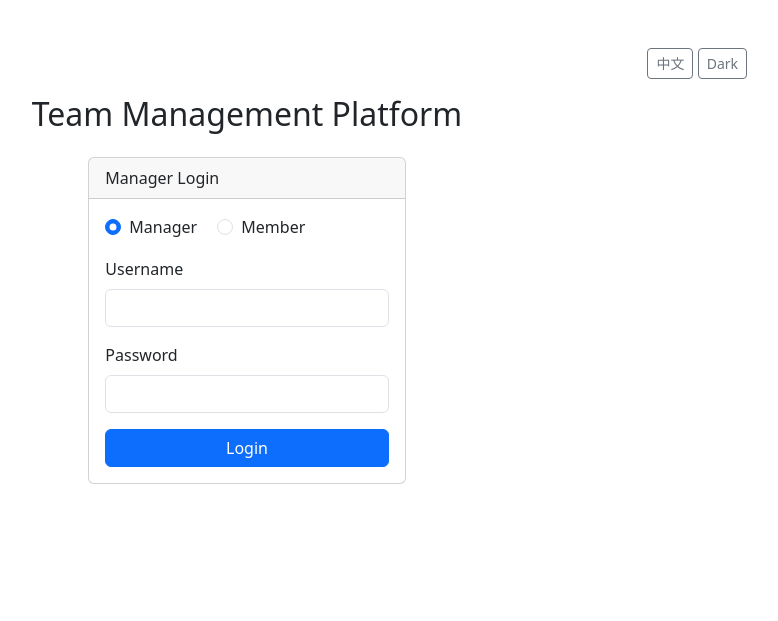
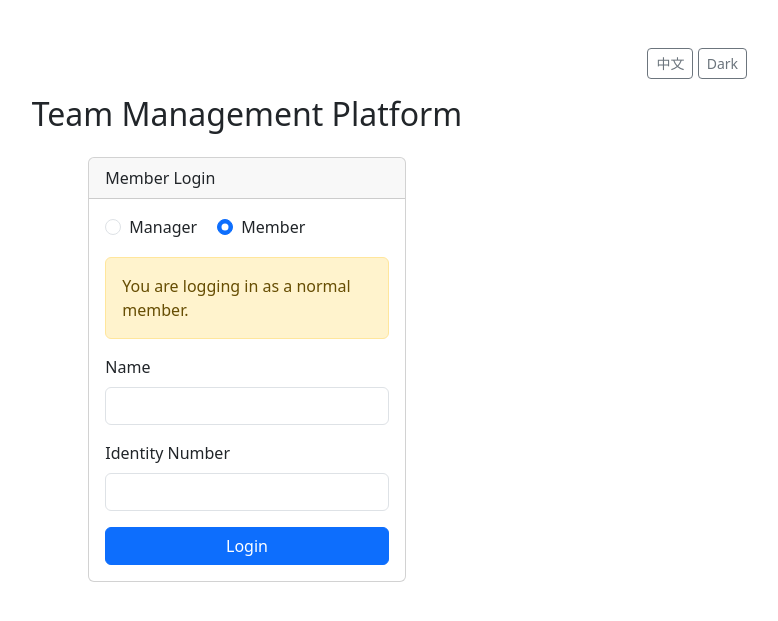
Before and after one commit to leyuwei/YourTeam, a PHP site: page /login.php in a window 1280 px wide. Shown: the top 621 px of the page, without its empty margins (393-1171 px from the left). Run offline with PHP 8.4, Linux system fonts and the light colour scheme.

Commit message:
Default to member login with identity warning

```diff
--- a/app.js
+++ b/app.js
@@ -13,7 +13,7 @@ const translations = {
     'header.title': 'Team Management Platform',
     'qr.scan': 'Scan to Enter',
     'qr.copy': 'Copy Link',
-    'login.title': 'Manager Login',
+    'login.title': 'Member Login',
     'login.title.manager': 'Manager Login',
     'login.title.member': 'Member Login',
     'login.username': 'Username',
@@ -21,6 +21,8 @@ const translations = {
     'login.button': 'Login',
     'login.radio.manager': 'Manager',
     'login.radio.member': 'Member',
+    'login.warning.manager': 'You are logging in as a manager.',
+    'login.warning.member': 'You are logging in as a normal member.',
     'login.name': 'Name',
     'login.identity': 'Identity Number',
     'account.title': 'Account Settings',
@@ -251,7 +253,7 @@ const translations = {
     'header.title': '团队管理平台',
     'qr.scan': '扫码进入',
     'qr.copy': '复制链接',
-    'login.title': '管理员登录',
+    'login.title': '成员登录',
     'login.title.manager': '管理员登录',
     'login.title.member': '成员登录',
     'login.username': '用户名',
@@ -259,6 +261,8 @@ const translations = {
     'login.button': '登录',
     'login.radio.manager': '管理员',
     'login.radio.member': '一般成员',
+    'login.warning.manager': '您正在以管理员身份登录。',
+    'login.warning.member': '您正在以普通成员身份登录。',
     'login.name': '姓名',
     'login.identity': '身份证号',
     'account.title': '账户设置',
--- a/login.php
+++ b/login.php
@@ -6,7 +6,7 @@ if(isset($_SESSION['role'])){
 }
 $error = '';
 if($_SERVER['REQUEST_METHOD'] === 'POST'){
-    $type = $_POST['login_type'] ?? 'manager';
+    $type = $_POST['login_type'] ?? 'member';
     if($type === 'manager'){
         $username = $_POST['username'] ?? '';
         $password = $_POST['password'] ?? '';
@@ -61,21 +61,22 @@ if($_SERVER['REQUEST_METHOD'] === 'POST'){
   <div class="row justify-content-center">
     <div class="col-md-4">
       <div class="card">
-        <div class="card-header" id="loginTitle" data-i18n="login.title.manager">Login</div>
+        <div class="card-header" id="loginTitle" data-i18n="login.title.member">Login</div>
         <div class="card-body">
           <?php if($error): ?><div class="alert alert-danger"><?php echo htmlspecialchars($error); ?></div><?php endif; ?>
           <form method="post" id="loginForm">
             <div class="mb-3">
               <div class="form-check form-check-inline">
-                <input class="form-check-input" type="radio" name="login_type" id="loginManager" value="manager" checked>
+                <input class="form-check-input" type="radio" name="login_type" id="loginManager" value="manager">
                 <label class="form-check-label" for="loginManager" data-i18n="login.radio.manager">Manager</label>
               </div>
               <div class="form-check form-check-inline">
-                <input class="form-check-input" type="radio" name="login_type" id="loginMember" value="member">
+                <input class="form-check-input" type="radio" name="login_type" id="loginMember" value="member" checked>
                 <label class="form-check-label" for="loginMember" data-i18n="login.radio.member">Member</label>
               </div>
             </div>
-            <div id="managerFields">
+            <div id="identityWarning" class="alert alert-warning" data-i18n="login.warning.member"></div>
+            <div id="managerFields" style="display:none">
               <div class="mb-3">
                 <label class="form-label" data-i18n="login.username">Username</label>
                 <input type="text" name="username" class="form-control">
@@ -85,7 +86,7 @@ if($_SERVER['REQUEST_METHOD'] === 'POST'){
                 <input type="password" name="password" class="form-control">
               </div>
             </div>
-            <div id="memberFields" style="display:none">
+            <div id="memberFields">
               <div class="mb-3">
                 <label class="form-label" data-i18n="login.name">Name</label>
                 <input type="text" name="name" class="form-control">
@@ -107,6 +108,7 @@ if($_SERVER['REQUEST_METHOD'] === 'POST'){
 document.addEventListener('DOMContentLoaded',function(){
   const managerFields=document.getElementById('managerFields');
   const memberFields=document.getElementById('memberFields');
+  const identityWarning=document.getElementById('identityWarning');
   document.querySelectorAll('input[name="login_type"]').forEach(r=>{
     r.addEventListener('change',function(){
       const titleEl = document.getElementById('loginTitle');
@@ -114,10 +116,12 @@ document.addEventListener('DOMContentLoaded',function(){
         managerFields.style.display='block';
         memberFields.style.display='none';
         titleEl.setAttribute('data-i18n','login.title.manager');
+        identityWarning.setAttribute('data-i18n','login.warning.manager');
       }else{
         managerFields.style.display='none';
         memberFields.style.display='block';
         titleEl.setAttribute('data-i18n','login.title.member');
+        identityWarning.setAttribute('data-i18n','login.warning.member');
       }
       applyTranslations();
     });
```
